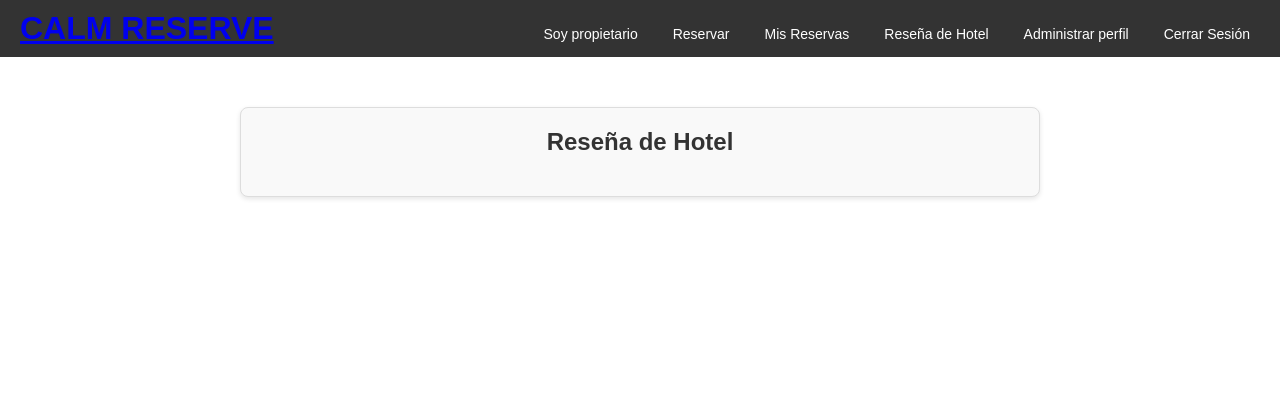
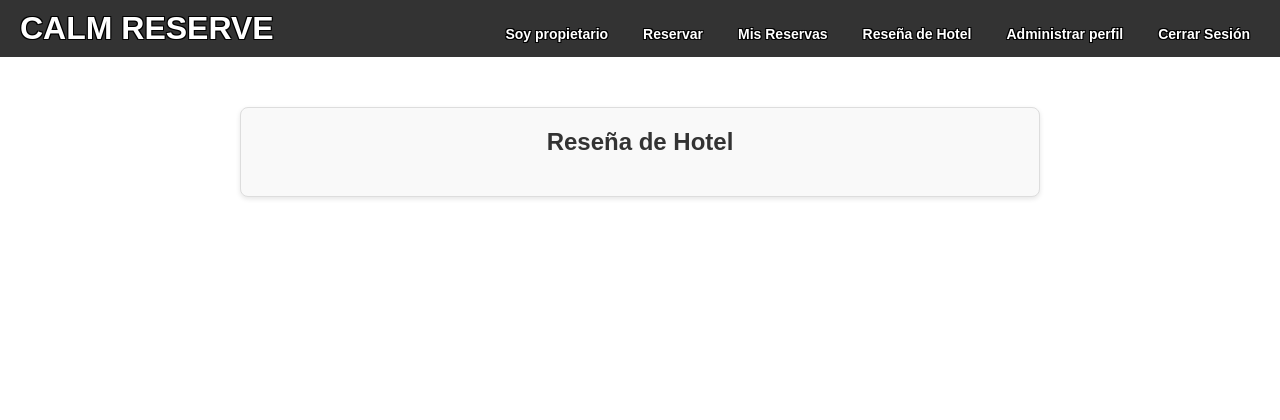
Before and after one commit to maverdunGH/sistemaHotel, a Symfony app: template hoteleria/templates/user/resenia.html.twig in a window 1280 px wide. Shown: the top 420 px of the page. Run offline with Twig, Linux system fonts and the light colour scheme; the template is opened without the code that fills it, so the values that code supplies are empty; some libraries are stand-ins or nearby versions.

Commit message:
Agregado de estilos

```diff
--- a/hoteleria/public/css/user.css
+++ b/hoteleria/public/css/user.css
@@ -615,3 +615,21 @@ header nav a.active {
     font-size: 16px;
     color: #555;
 }
+
+.user-page th {
+    font-size: 18px; /* Cambiar el tamaño */
+    color: black;     /* Cambiar el color */
+    font-weight: bold; /* Hacerlo negrita */
+    text-transform: uppercase; /* Poner todo en mayúsculas */
+}
+
+.user-page a {
+    text-decoration: none; /* Sin subrayado */
+    color: white;/* Color del enlace */
+    font-weight: bold; /* Hacerlo negrita */
+    text-shadow:
+    -1px -1px 0 black, /* Sombra arriba izquierda */
+     1px -1px 0 black, /* Sombra arriba derecha */
+    -1px  1px 0 black, /* Sombra abajo izquierda */
+     1px  1px 0 black; /* Sombra abajo derecha */
+}
```
